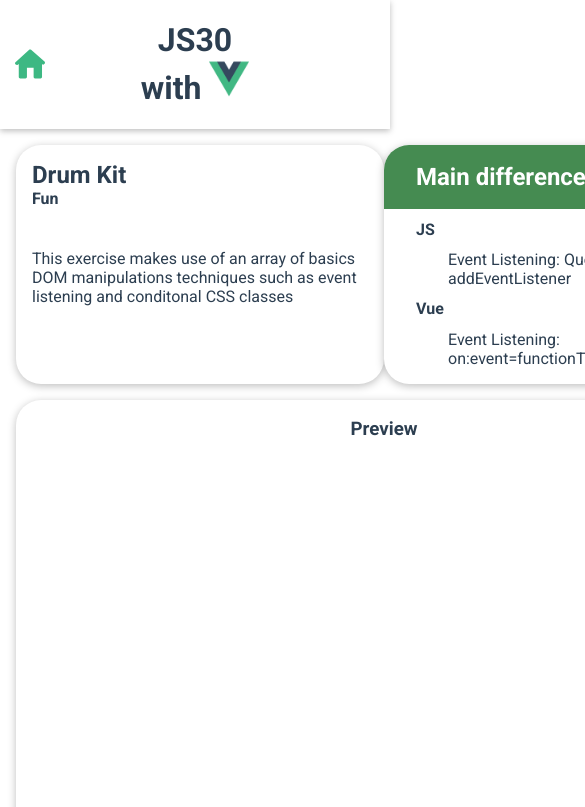
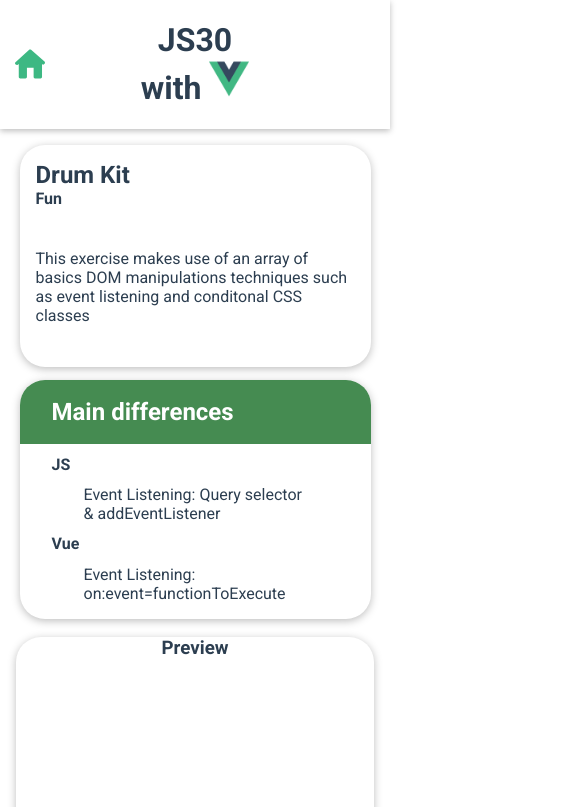
Before and after one commit to JPS09/js30_vue, a Vue app: page /days/d1 in a window 390 px wide. Shown: the top 807 px of the page, 585 px wide, since content can reach past the window. Built offline with nearby package versions, Linux system fonts and the light colour scheme.

Commit message:
Started working on day display responsiveness

```diff
--- a/src/components/days/information_display/DayWrapper.vue
+++ b/src/components/days/information_display/DayWrapper.vue
@@ -12,4 +12,11 @@
   width: 23em;
   padding-bottom: 1em;
 }
+
+@media screen and (max-width: 960px) {
+  .day-wrapper {
+    width: 90vw;
+    margin-bottom: 0.8em;
+  }
+}
 </style>
--- a/src/views/Days.vue
+++ b/src/views/Days.vue
@@ -69,4 +69,10 @@
   grid-template-columns: 1fr 1fr;
   justify-items: center;
 }
+
+@media screen and (max-width: 960px) {
+  .days {
+    display: block;
+  }
+}
 </style>
```
